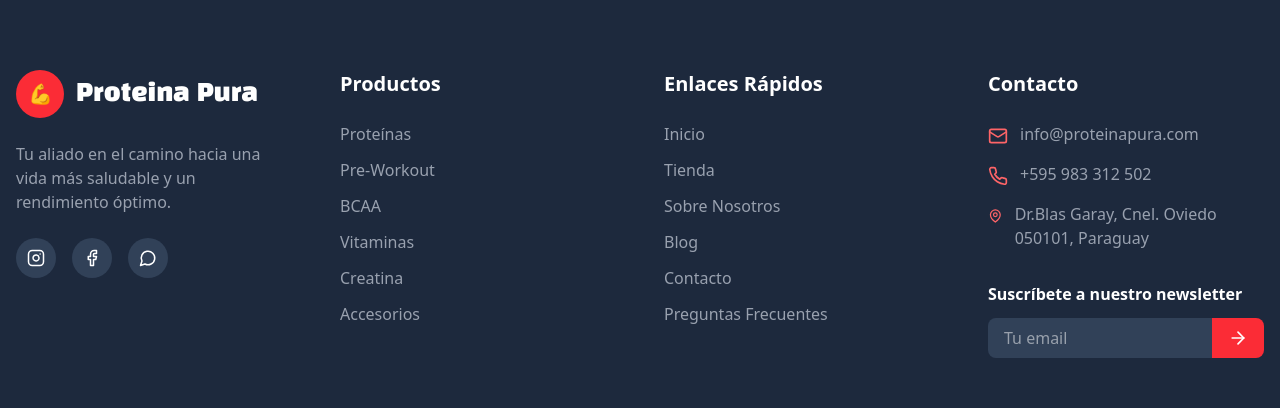
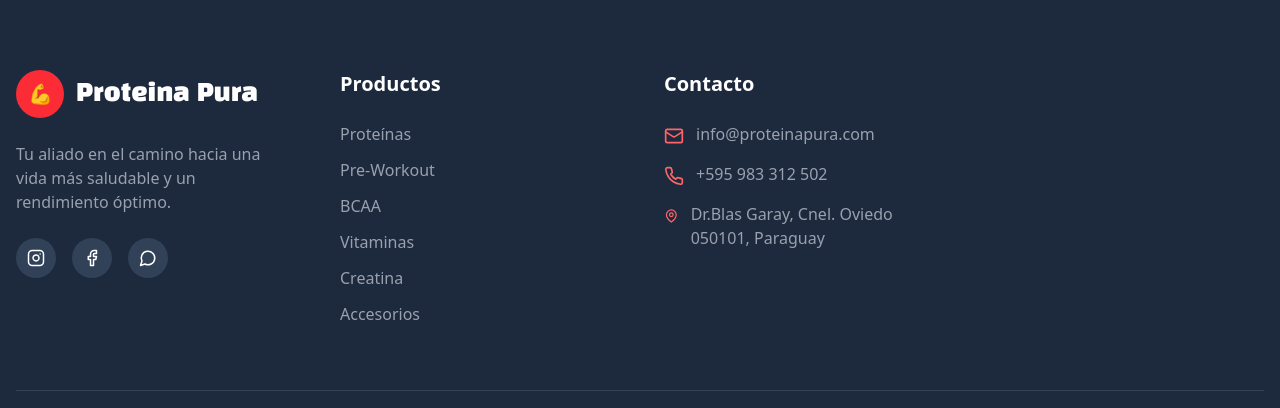
Before and after one commit to HugoBritez/proteina-pura-web, a React (Vite) app: page / in a window 1280 px wide. Shown: the part 3366-3774 px from the top of the page. Built offline with nearby package versions, Linux system fonts and the light colour scheme; no server answers; the database is empty.

Commit message:
mejoras en la ui

```diff
--- a/src/config/client.config.ts
+++ b/src/config/client.config.ts
@@ -33,7 +33,7 @@ export const defaultConfig: ClientConfig = {
     empresa: {
         nombre: "Proteina Pura",
         telefono: "+595 983 312 502",
-        email: "contacto@proteinapura.com",
+        email: "proteinapurapy@gmail.com",
         direccion: "Dr.Blas Garay, Cnel. Oviedo 050101, Paraguay",
         logo: "./src/assets/media/logo_principal.png",
         api_url: "http://localhost:3000"
--- a/src/features/home/HomePage.tsx
+++ b/src/features/home/HomePage.tsx
@@ -472,7 +472,6 @@ export const HomePage = () => {
                 whileHover={{ scale: 1.05 }}
                 whileTap={{ scale: 0.95 }}
                 className="bg-transparent border-2 border-white text-white px-10 py-4 rounded-full font-semibold hover:bg-white/10 transition-colors text-lg"
-                onClick={() => navigate("/contact")}
               >
                 Contactar Asesor
               </motion.button>
@@ -542,18 +541,6 @@ export const HomePage = () => {
             </div>
 
             <div>
-              <h4 className="text-xl font-bold mb-6 text-white">Enlaces Rápidos</h4>
-              <ul className="space-y-3 text-gray-400">
-                <li className="hover:text-white transition-colors cursor-pointer">Inicio</li>
-                <li className="hover:text-white transition-colors cursor-pointer">Tienda</li>
-                <li className="hover:text-white transition-colors cursor-pointer">Sobre Nosotros</li>
-                <li className="hover:text-white transition-colors cursor-pointer">Blog</li>
-                <li className="hover:text-white transition-colors cursor-pointer">Contacto</li>
-                <li className="hover:text-white transition-colors cursor-pointer">Preguntas Frecuentes</li>
-              </ul>
-            </div>
-
-            <div>
               <h4 className="text-xl font-bold mb-6 text-white">Contacto</h4>
               <ul className="space-y-4 text-gray-400">
                 <li className="flex items-start gap-3">
@@ -610,33 +597,6 @@ export const HomePage = () => {
                   <span>{config.empresa.direccion}</span>
                 </li>
               </ul>
-
-              <div className="mt-8">
-                <h5 className="font-semibold mb-3 text-white">Suscríbete a nuestro newsletter</h5>
-                <div className="flex">
-                  <input
-                    type="email"
-                    placeholder="Tu email"
-                    className="bg-slate-700 text-white px-4 py-2 rounded-l-lg w-full focus:outline-none focus:ring-1 focus:ring-red-500"
-                  />
-                  <button className="bg-red-500 text-white px-4 py-2 rounded-r-lg hover:bg-red-600 transition-colors">
-                    <svg
-                      xmlns="http://www.w3.org/2000/svg"
-                      width="20"
-                      height="20"
-                      viewBox="0 0 24 24"
-                      fill="none"
-                      stroke="currentColor"
-                      strokeWidth="2"
-                      strokeLinecap="round"
-                      strokeLinejoin="round"
-                    >
-                      <path d="m5 12 14 0"></path>
-                      <path d="m12 5 7 7-7 7"></path>
-                    </svg>
-                  </button>
-                </div>
-              </div>
             </div>
           </div>
 
```
